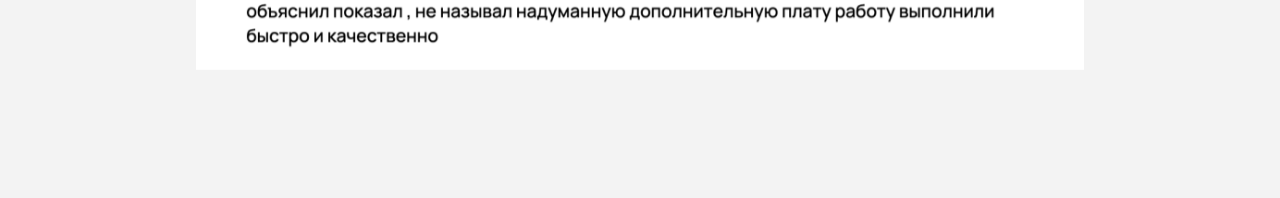
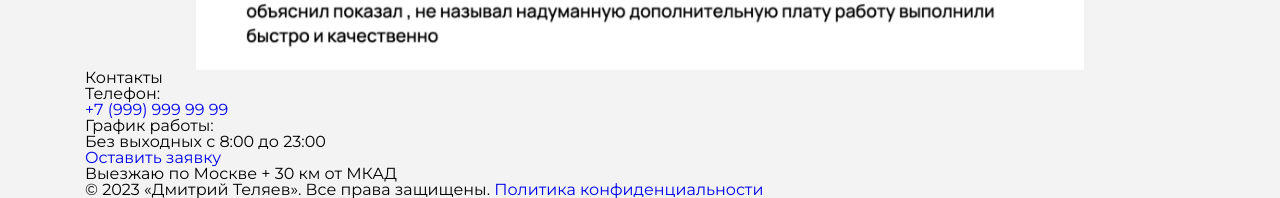
Before and after one commit to Sheil777/computer-wizard, a plain HTML site: page index.html in a window 1280 px wide. Shown: the part 3566-3764 px from the top of the page. Before the commit the page ends 3636 px from the top, so only its background shows below. Drawn offline with Linux system fonts and the light colour scheme.

Commit message:
В работе

```diff
--- a/index.html
+++ b/index.html
@@ -373,8 +373,22 @@
         </main>
         <footer class="footer">
             <div class="footer__container _container">
-                <div class="footer__left"></div>
-                <div class="footer__right"></div>
+                <div class="footer__left">
+                    <h2>Контакты</h2>
+                    <span>Телефон:</span>
+                    <p><a href="tel:+79999999999">+7 (999) 999 99 99</a></p>
+                    <span>График работы:</span>
+                    <p>Без выходных с 8:00 до 23:00</p>
+                    <a href="#">Оставить заявку</a>
+                </div>
+                <div class="footer__right">
+                    <p>Выезжаю по Москве + 30 км от МКАД</p>
+                    <div></div>
+                </div>
+                <div class="footer__bottom">
+                    <span>© 2023 «Дмитрий Теляев». Все права защищены.</span>
+                    <a href="#">Политика конфиденциальности</ф>
+                </div>
             </div>
         </footer>
         <!-- <div id="popup" class="popup">
```
